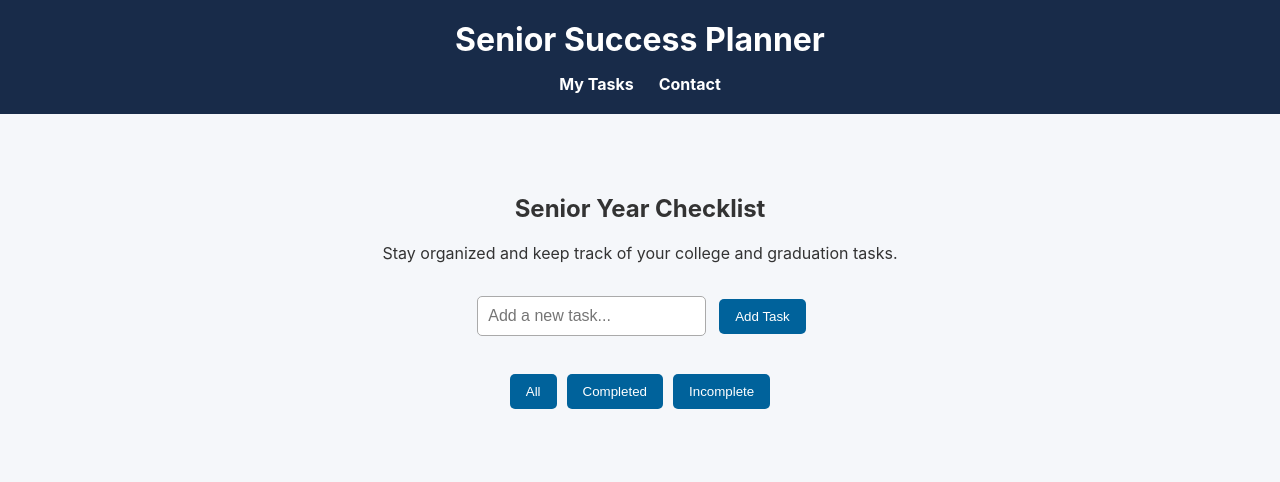
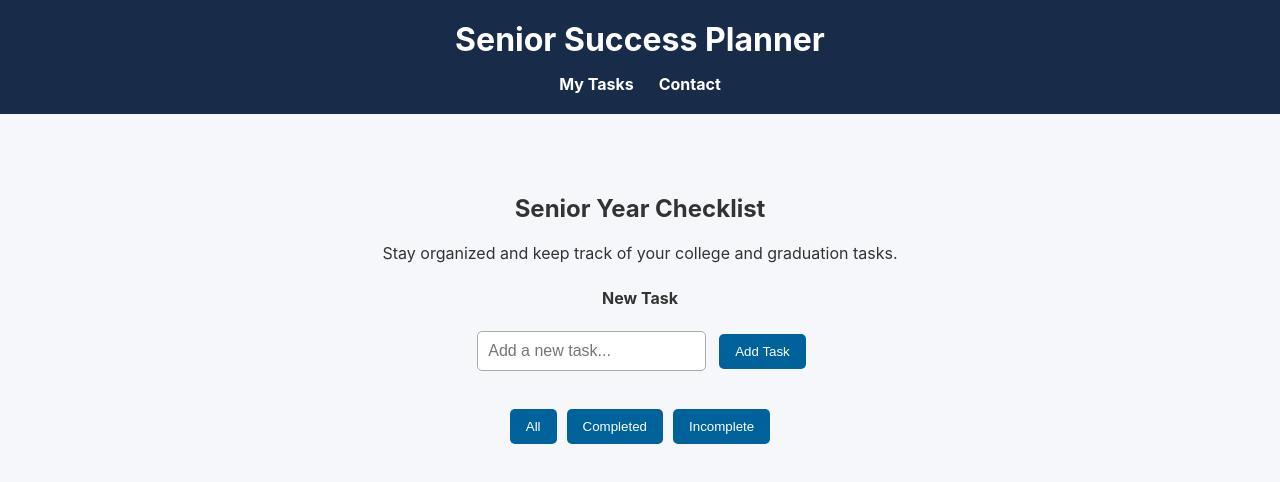
Before and after one commit to Aprolyx/senior-success-planner, a React (Create React App) app: page /todos in a window 1280 px wide. Shown: the top 482 px of the page. Built offline with nearby package versions, Linux system fonts and the light colour scheme.

Commit message:
Improve task form accessibility

```diff
--- a/src/components/TaskForm.js
+++ b/src/components/TaskForm.js
@@ -1,8 +1,14 @@
 function TaskForm({ newTask, setNewTask, addTask }) {
   return (
     <form onSubmit={addTask}>
+
+      <label htmlFor="new-task">
+        New Task
+      </label>
+
       <input
         type="text"
+        id="new-task"
         placeholder="Add a new task..."
         value={newTask}
         onChange={(event) => setNewTask(event.target.value)}
@@ -11,6 +17,7 @@ function TaskForm({ newTask, setNewTask, addTask }) {
       <button type="submit">
         Add Task
       </button>
+
     </form>
   );
 }
```
